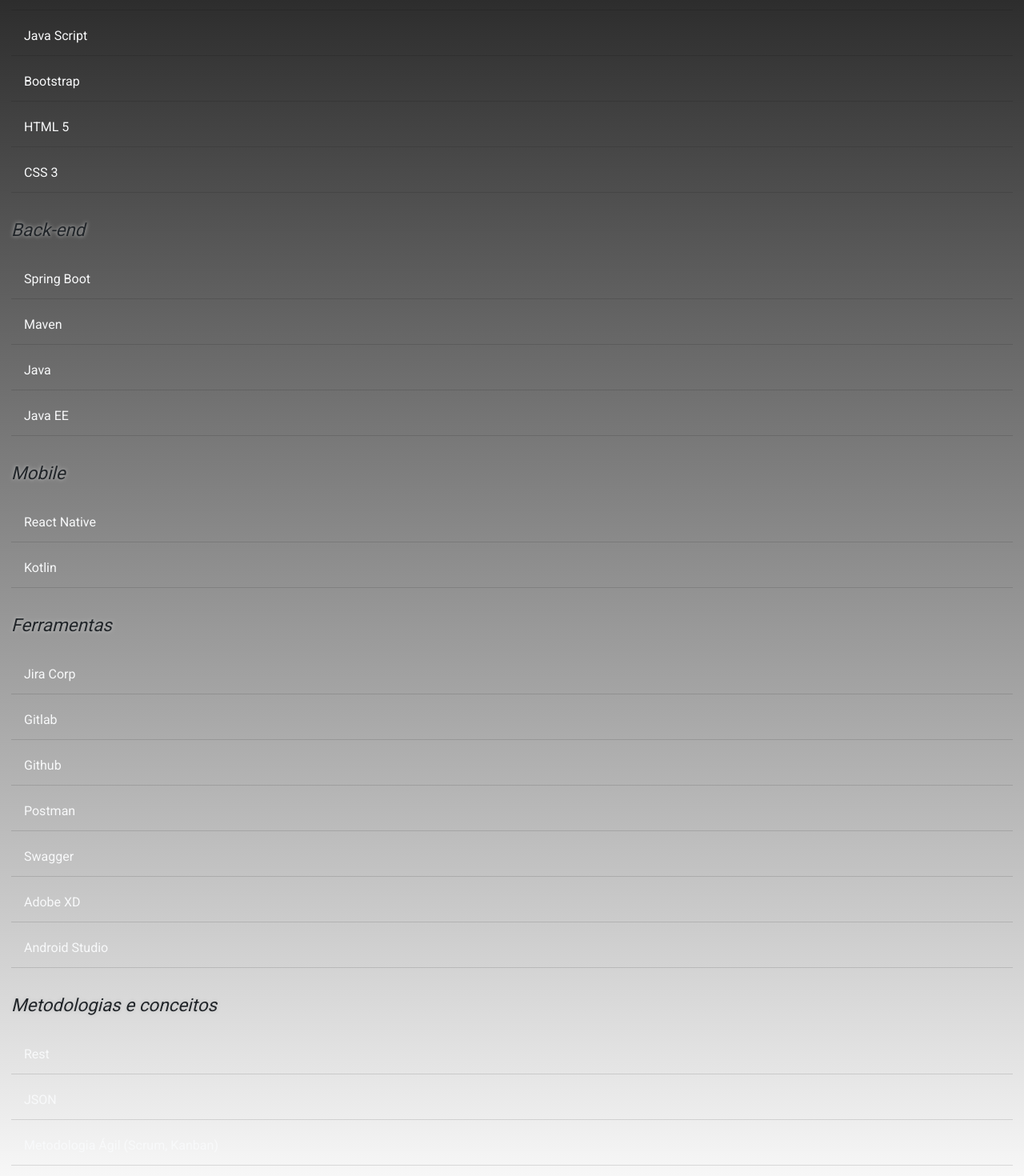
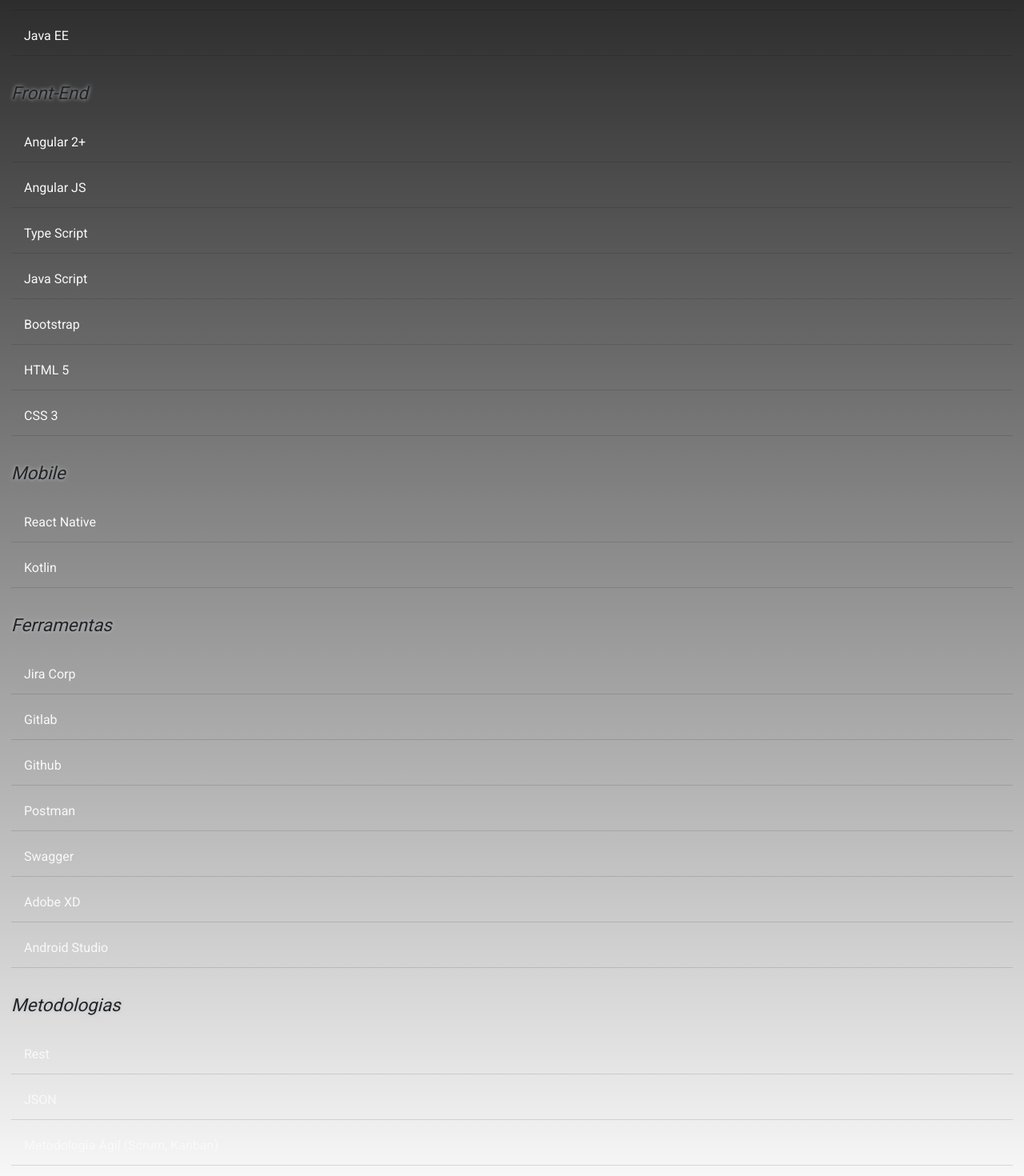
Before and after one commit to lucas-cavalcanti-ads/app-blog-pessoal, an Angular app: page /tecnologias in a window 1280 px wide. Shown: the part 380-1850 px from the top of the page at 80% size. Built offline with nearby package versions, Linux system fonts and the light colour scheme.

Commit message:
REFATORANDO SERVICE, IMPLEMENTACAO SERVICE E TELA DE TECNOLOGIA

```diff
--- a/src/app/components/cabecalho/cabecalho.component.html
+++ b/src/app/components/cabecalho/cabecalho.component.html
@@ -1,6 +1,4 @@
 <header class="d-flex justify-content-center align-items-center">
-    <mat-spinner></mat-spinner>
-    <h1>{{ exibirSpinner }}</h1>
     <section class="secao-cabecalho" id="secao-cabecalho">
         <div>
             <h1 class="site-title">
--- a/src/app/components/cabecalho/cabecalho.component.ts
+++ b/src/app/components/cabecalho/cabecalho.component.ts
@@ -11,15 +11,6 @@
 
   constructor() { }
 
-  ngOnInit(): void {
-    console.log("entrou iniciar")
-    //this.exibirSpinner = true;
-    setTimeout(this.funcaoSpinner, 3000);
-  }
-
-  funcaoSpinner(){
-    this.exibirSpinner = false;
-    console.log("entrou " + this.exibirSpinner)
-  }
+  ngOnInit(): void { }
 
 }
--- a/src/app/components/portifolio/portifolio.component.ts
+++ b/src/app/components/portifolio/portifolio.component.ts
@@ -1,5 +1,5 @@
+import { PortifoliosService } from './../../services/portifolio.service';
 import { UtilitarioService } from './../../services/utilitario.service';
-import { PortifoliosService } from './../../services/portifolio.service';
 
 import { Portifolio } from './../../models/portifolio.model';
 
--- a/src/app/components/tecnologias/tecnologias.component.html
+++ b/src/app/components/tecnologias/tecnologias.component.html
@@ -1,58 +1,17 @@
 <section class="secao-tecnologias" id="secao-tecnologias">
-
     <div *ngIf="exibeSpinner" class="d-flex justify-content-center align-items-center container-spinner">
         <mat-spinner></mat-spinner>
     </div>
-
     <div *ngIf="!exibeSpinner">
         <h2 class="site-subtitle text-left">
             Tecnologias, conceitos e metodologias em desenvolvimento
         </h2>
-
         <div class="d-flex flex-column mt-5">
-            <div class="col-12">
+            <div *ngFor="let tecnologia of listaTecnologias" class="col-12">
                 <h3>
-                    Front-end
+                    {{ tecnologia.title }}
                 </h3>
-                <mat-list *ngFor="let i of listaTecnologiasFrontEnd">
-                    <mat-list-item class="text-light">{{ i }}</mat-list-item>
-                    <mat-divider></mat-divider>
-                </mat-list>
-            </div>
-            <div class="col-12">
-                <h3>
-                    Back-end
-                </h3>
-                <mat-list *ngFor="let i of listaTecnologiasBackEnd">
-                    <mat-list-item class="text-light">{{ i }}</mat-list-item>
-                    <mat-divider></mat-divider>
-                </mat-list>
-            </div>
-            <div class="col-12">
-                <h3>
-                    Mobile
-                </h3>
-                <mat-list *ngFor="let i of listaTecnologiasMobile">
-                    <mat-list-item class="text-light">{{ i }}</mat-list-item>
-                    <mat-divider></mat-divider>
-                </mat-list>
-            </div>
-        </div>
-        <div class="d-flex flex-column">
-            <div class="col-12 ">
-                <h3>
-                    Ferramentas
-                </h3>
-                <mat-list *ngFor="let i of listaTecnologiasFerramentas">
-                    <mat-list-item class="text-light">{{ i }}</mat-list-item>
-                    <mat-divider></mat-divider>
-                </mat-list>
-            </div>
-            <div class="col-12">
-                <h3>
-                    Metodologias e conceitos
-                </h3>
-                <mat-list *ngFor="let i of listaTecnologiasMetodologias">
+                <mat-list *ngFor="let i of tecnologia.tecnologias">
                     <mat-list-item class="text-light">{{ i }}</mat-list-item>
                     <mat-divider></mat-divider>
                 </mat-list>
--- a/src/app/components/tecnologias/tecnologias.component.ts
+++ b/src/app/components/tecnologias/tecnologias.component.ts
@@ -1,5 +1,7 @@
+import { ListaTecnologias } from './../../models/listaTecnologia.model';
 import { TecnologiasService } from './../../services/tecnologias.service';
 import { UtilitarioService } from './../../services/utilitario.service';
+
 
 import { Component, OnInit } from '@angular/core';
 
@@ -10,23 +12,17 @@
 })
 export class TecnologiasComponent implements OnInit {
 
-  listaTecnologiasBackEnd: Array<String> = [];
-  listaTecnologiasFrontEnd: Array<String> = [];
-  listaTecnologiasFerramentas: Array<String> = [];
-  listaTecnologiasMobile: Array<String> = [];
-  listaTecnologiasMetodologias: Array<String> = [];
+  listaTecnologias: Array<ListaTecnologias> = [];
+
   exibeSpinner: boolean = true;
 
   constructor(private serviceTecnologias:TecnologiasService, private serviceUtilitario: UtilitarioService ) { }
 
   async ngOnInit(): Promise<void> {
     await this.serviceUtilitario.delay(1000);
+    this.listaTecnologias = this.serviceTecnologias.buscarTodasTecnologias();
     this.exibirSpinner();
-    this.listaTecnologiasBackEnd = this.serviceTecnologias.buscarTecnologiasBackEnd();
-    this.listaTecnologiasFrontEnd = this.serviceTecnologias.buscarTecnologiasFrontEnd();
-    this.listaTecnologiasFerramentas = this.serviceTecnologias.buscarTecnologiasFerramentas();
-    this.listaTecnologiasMetodologias = this.serviceTecnologias.buscarTecnologiasMetodologias();
-    this.listaTecnologiasMobile = this.serviceTecnologias.buscarTecnologiasMobile();
+
   }
 
   exibirSpinner(){
--- /dev/null
+++ b/src/app/models/listaTecnologia.model.ts
@@ -0,0 +1,4 @@
+export interface ListaTecnologias{
+    title: string;
+    tecnologias: Array<String>;
+}
--- a/src/app/services/tecnologias.service.ts
+++ b/src/app/services/tecnologias.service.ts
@@ -1,33 +1,41 @@
+import { ListaTecnologias } from './../models/listaTecnologia.model';
+
 import { Injectable } from '@angular/core';
 
 @Injectable({ providedIn: 'root' })
 export class TecnologiasService{
 
-    listaTecnologiasBackEnd: Array<String> = [];
-    listaTecnologiasFrontEnd: Array<String> = [];
-    listaTecnologiasFerramentas: Array<String> = [];
-    listaTecnologiasMobile: Array<String> = [];
-    listaTecnologiasMetodologias: Array<String> = [];
+    listaTecnologias: Array<ListaTecnologias> = [];
 
     constructor(){}
 
-    buscarTecnologiasBackEnd(): Array<String> {
-        return this.listaTecnologiasBackEnd = ["Spring Boot", "Maven", "Java", "Java EE"];
+    montarListaTodasTecnologias(){
+        this.listaTecnologias = [
+            {
+                title: "Back-End",
+                tecnologias: ["Spring Boot", "Maven", "Java", "Java EE"]
+            },
+            {
+                title: "Front-End",
+                tecnologias: ["Angular 2+", "Angular JS", "Type Script", "Java Script", "Bootstrap", "HTML 5", "CSS 3"]
+            },
+            {
+                title: "Mobile",
+                tecnologias: ["React Native", "Kotlin"]
+            },
+            {
+                title: "Ferramentas",
+                tecnologias: ["Jira Corp", "Gitlab", "Github", "Postman", "Swagger", "Adobe XD", "Android Studio"]
+            },
+            {
+                title: "Metodologias",
+                tecnologias: ["Rest", "JSON", "Metodologia Ágil (Scrum, Kanban)", "UX/UI"]
+            }
+        ]
     }
 
-    buscarTecnologiasFrontEnd(): Array<String> {
-        return this.listaTecnologiasFrontEnd = ["Angular 2+", "Angular JS", "Type Script", "Java Script", "Bootstrap", "HTML 5", "CSS 3"];
-    }
-
-    buscarTecnologiasFerramentas(): Array<String> {
-        return this.listaTecnologiasFerramentas = ["Jira Corp", "Gitlab", "Github", "Postman", "Swagger", "Adobe XD", "Android Studio"];
-    }
-
-    buscarTecnologiasMobile(): Array<String> {
-        return this.listaTecnologiasMobile = ["React Native", "Kotlin"];
-    }
-
-    buscarTecnologiasMetodologias(): Array<String> {
-        return this.listaTecnologiasMetodologias = ["Rest", "JSON", "Metodologia Ágil (Scrum, Kanban)", "UX/UI"];
+    buscarTodasTecnologias(): Array<ListaTecnologias>{
+        this.montarListaTodasTecnologias();
+        return this.listaTecnologias;
     }
 }
```
